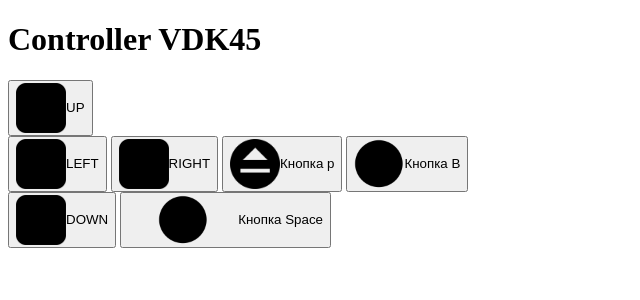
After one commit to VDK45/Flask_html_css, a Flask app: template templates/controller.html in a window 1280 px wide. The commit adds this page. Shown: the top 300 px of the page, without its empty margins (0-640 px from the left). Run offline with Flask 2, Linux system fonts and the light colour scheme; the template is opened without the code that fills it, so the values that code supplies are empty.

Commit message:
контролер страница

```diff
--- a/static/css/style.css
+++ b/static/css/style.css
@@ -56,6 +56,7 @@ ul.ccs_main_menu {
 	border-radius: 13px;     /* Округление */
 	box-shadow: 5px 5px 20px #aaa;  /* Тень рамки */
 }
+
 
 .css_menu_item {
 	padding: 3px;
--- /dev/null
+++ b/templates/controller.html
@@ -0,0 +1,47 @@
+<!DOCTYPE html>
+<html lang="en">
+<head>
+  <meta charset="UTF-8">
+  <title>Controller Test</title>
+</head>
+<body>
+    <h1>Controller VDK45
+    </h1>
+
+
+    <form action='/controller' method='post'>
+    <input type='hidden' name='id' value='123456'>
+
+    <tr>
+    <button  name='up'  value='up'><img src="{{url_for('static', filename='images/square.png')}}" style="vertical-align: middle" alt = 'image not found' title = 'Up' heith = '50' width = '50' hspace = '0' vspace = '0'>UP</button>
+    <br>
+    <button name='left'  value='left'><img src="{{url_for('static', filename='images/square.png')}}" style="vertical-align: middle" alt = 'image not found' title = 'LEFT' heith = '50' width = '50' hspace = '0' vspace = '0'>LEFT</button>
+    <button name='right'  value='right'><img src="{{url_for('static', filename='images/square.png')}}" style="vertical-align: middle" alt = 'image not found' title = 'RIGHT' heith = '50' width = '50' hspace = '0' vspace = '0'>RIGHT</button>
+    <button name='pause'  value='pause'><img src="{{url_for('static', filename='images/circle_button.png')}}" style="vertical-align: middle" alt = 'image not found' title = 'Pause' heith = '50' width = '50' hspace = '0' vspace = '0'>Кнопка p </button>
+    <button name='shoot'  value='shoot'><img src="{{url_for('static', filename='images/сircle.png')}}" style="vertical-align: middle" alt = 'image not found' title = 'B' heith = '50' width = '50' hspace = '0' vspace = '0'>Кнопка B </button>
+    <br>
+    <button name='down'  value='down'><img src="{{url_for('static', filename='images/square.png')}}" style="vertical-align: middle" alt = 'image not found' title = 'Down' heith = '50' width = '50' hspace = '0' vspace = '0'>DOWN</button>
+    <button name='space'  value='space'><img src="{{url_for('static', filename='images/сircle.png')}}" style="vertical-align: middle" alt = 'image not found' title = 'Spaces' heith = '50' width = '50' hspace = '30' vspace = '0'>Кнопка Space</button>
+
+
+    <td ><input type='hidden' type='text' name='space' value=''></td>
+    <td ><input type='hidden' type='text' name='shoot' value=''></td>
+    <td ><input type='hidden' type='text' name='pause' value=''></td>
+    <td ><input type='hidden' type='text' name='up' value=''></td>
+    <td ><input type='hidden' type='text' name='down' value=''></td>
+    <td ><input type='hidden' type='text' name='left' value=''></td>
+    <td ><input type='hidden' type='text' name='right' value=''></td>
+    </tr>
+
+    <tr><td><input type='hidden' type='submit' value='Space'></td></tr>
+    <tr><td><input type='hidden' type='submit' value='Shoot'></td></tr>
+    <tr><td><input type='hidden' type='submit' value='Pause'></td></tr>
+    <tr><td><input type='hidden' type='submit' value='Up'></td></tr>
+    <tr><td><input type='hidden' type='submit' value='Down'></td></tr>
+    <tr><td><input type='hidden' type='submit' value='Left'></td></tr>
+    <tr><td><input type='hidden' type='submit' value='Right'></td></tr>
+    {% for cat, msg in get_flashed_messages(True) %}
+    <div class='flash {{cat}}'>{{msg}}</div>
+    {% endfor %}
+</body>
+</html>
```
Also changed, not shown: gamepad.py (+62 -0 lines), templates/gamepad_home.html (+6 -1 lines).
